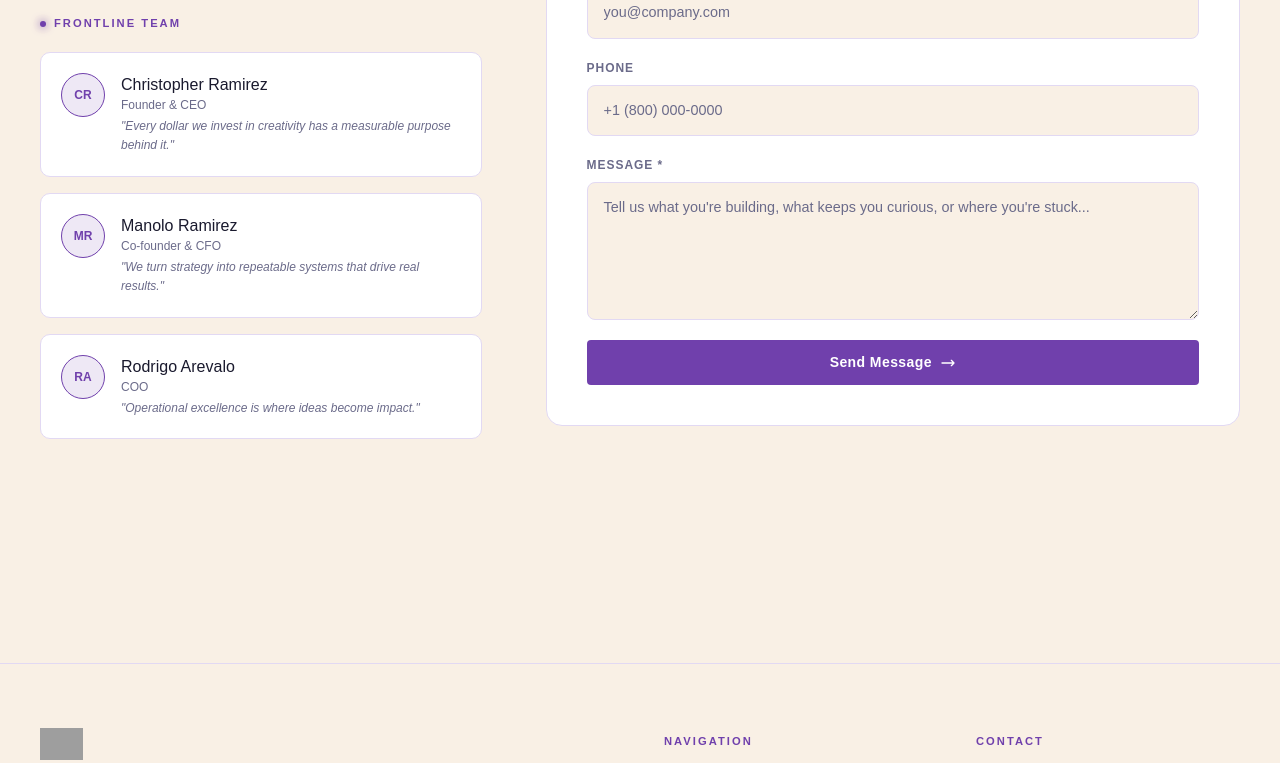
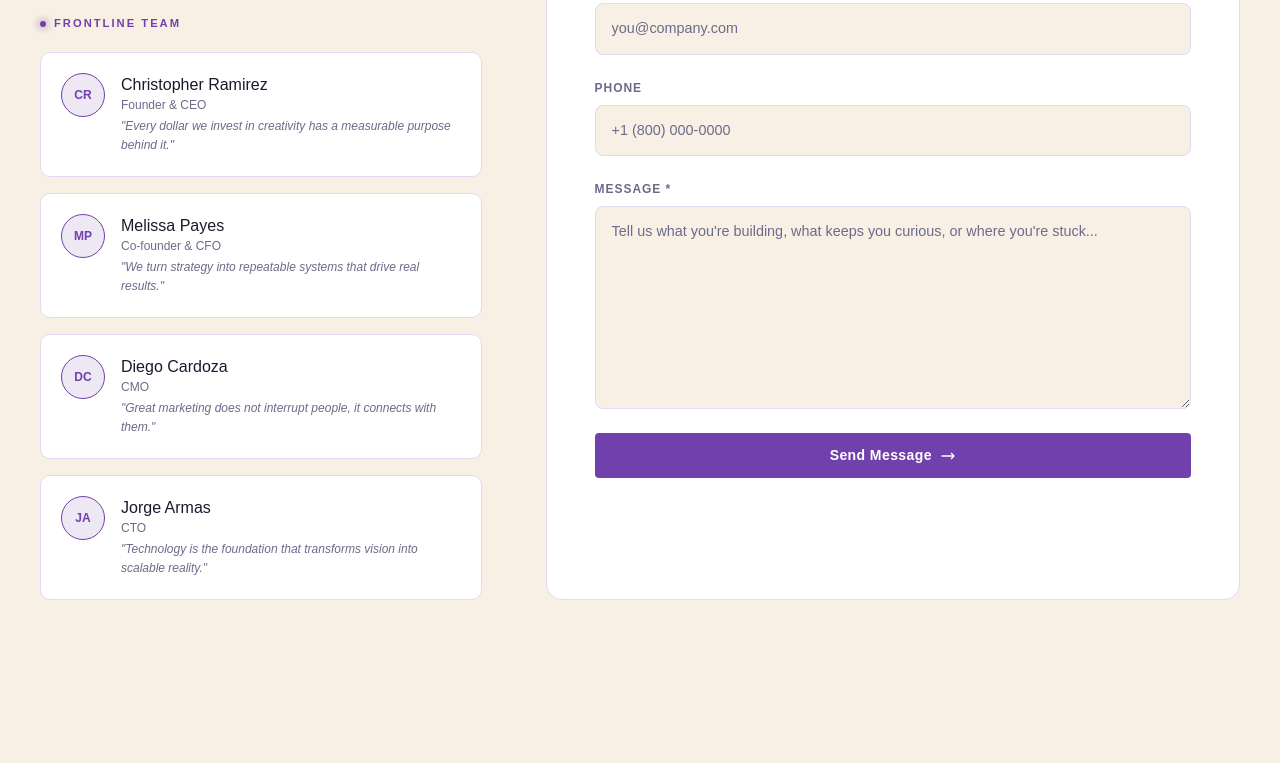
Before and after one commit to jorgearmas/nuro-solutions, a Nuxt app: page /contact in a window 1280 px wide. Shown: the part 1014-1777 px from the top of the page. Built offline with nearby package versions, Linux system fonts and the light colour scheme; grey boxes are pictures that could not be loaded; a web font is replaced by a local one.

Commit message:
stakeholders updated

```diff
--- a/app/pages/contact.vue
+++ b/app/pages/contact.vue
@@ -78,12 +78,12 @@
         </div>
 
         <!-- Form -->
-        <div class="lg:col-span-3">
-          <div class="form-card">
+        <div class="lg:col-span-3 flex flex-col">
+          <div class="form-card flex-1">
             <h2 class="font-display text-2xl mb-1">Send us a message</h2>
             <p class="text-muted text-sm mb-8">We'll respond personally and help you uncover your next move.</p>
 
-            <form @submit.prevent="handleSubmit" class="space-y-5">
+            <form @submit.prevent="handleSubmit" class="space-y-6">
               <div class="grid sm:grid-cols-2 gap-5">
                 <div class="form-group">
                   <label class="form-label">First name *</label>
@@ -108,7 +108,7 @@
               </div>
               <div class="form-group">
                 <label class="form-label">Message *</label>
-                <textarea v-model="form.message" class="form-input form-textarea" rows="5" placeholder="Tell us what you're building, what keeps you curious, or where you're stuck..." required></textarea>
+                <textarea v-model="form.message" class="form-input form-textarea" rows="8" placeholder="Tell us what you're building, what keeps you curious, or where you're stuck..." required></textarea>
               </div>
 
               <!-- Status messages -->
@@ -151,8 +151,9 @@ const sending = ref(false)
 
 const team = [
   { initials: 'CR', name: 'Christopher Ramirez', role: 'Founder & CEO', quote: 'Every dollar we invest in creativity has a measurable purpose behind it.' },
-  { initials: 'MR', name: 'Manolo Ramirez', role: 'Co-founder & CFO', quote: 'We turn strategy into repeatable systems that drive real results.' },
-  { initials: 'RA', name: 'Rodrigo Arevalo', role: 'COO', quote: 'Operational excellence is where ideas become impact.' },
+  { initials: 'MP', name: 'Melissa Payes', role: 'Co-founder & CFO', quote: 'We turn strategy into repeatable systems that drive real results.' },
+  { initials: 'DC', name: 'Diego Cardoza', role: 'CMO', quote: 'Great marketing does not interrupt people, it connects with them.' },
+  { initials: 'JA', name: 'Jorge Armas', role: 'CTO', quote: 'Technology is the foundation that transforms vision into scalable reality.' },
 ]
 
 async function handleSubmit() {
@@ -242,7 +243,7 @@ async function handleSubmit() {
   background: var(--color-surface);
   border: 1px solid var(--color-border);
   border-radius: 16px;
-  padding: 2.5rem;
+  padding: 3rem;
 }
 .form-group { display: flex; flex-direction: column; gap: 0.5rem; }
 .form-label {
@@ -270,7 +271,7 @@ async function handleSubmit() {
   border-color: var(--color-accent);
   box-shadow: 0 0 0 3px var(--color-accent-glow);
 }
-.form-textarea { resize: vertical; min-height: 130px; }
+.form-textarea { resize: vertical; min-height: 180px; }
 
 .status-msg {
   display: flex;
```
